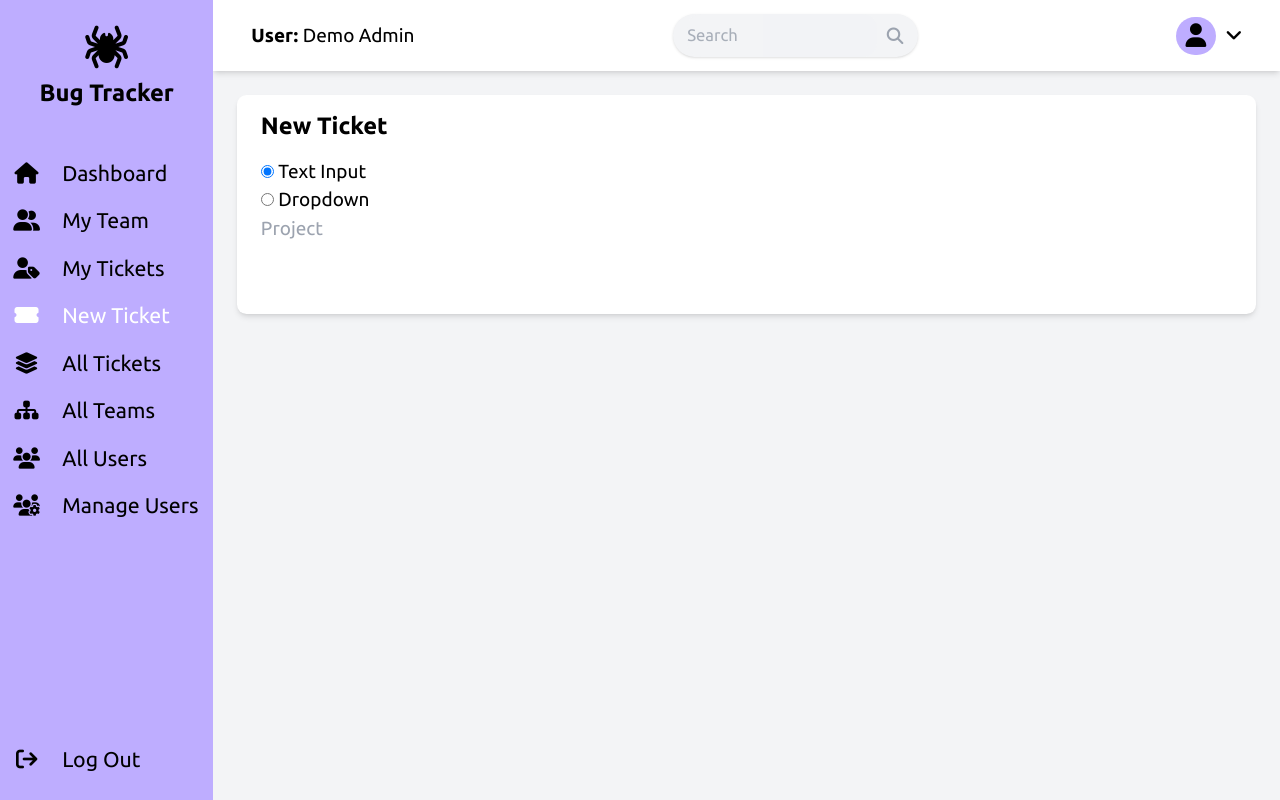
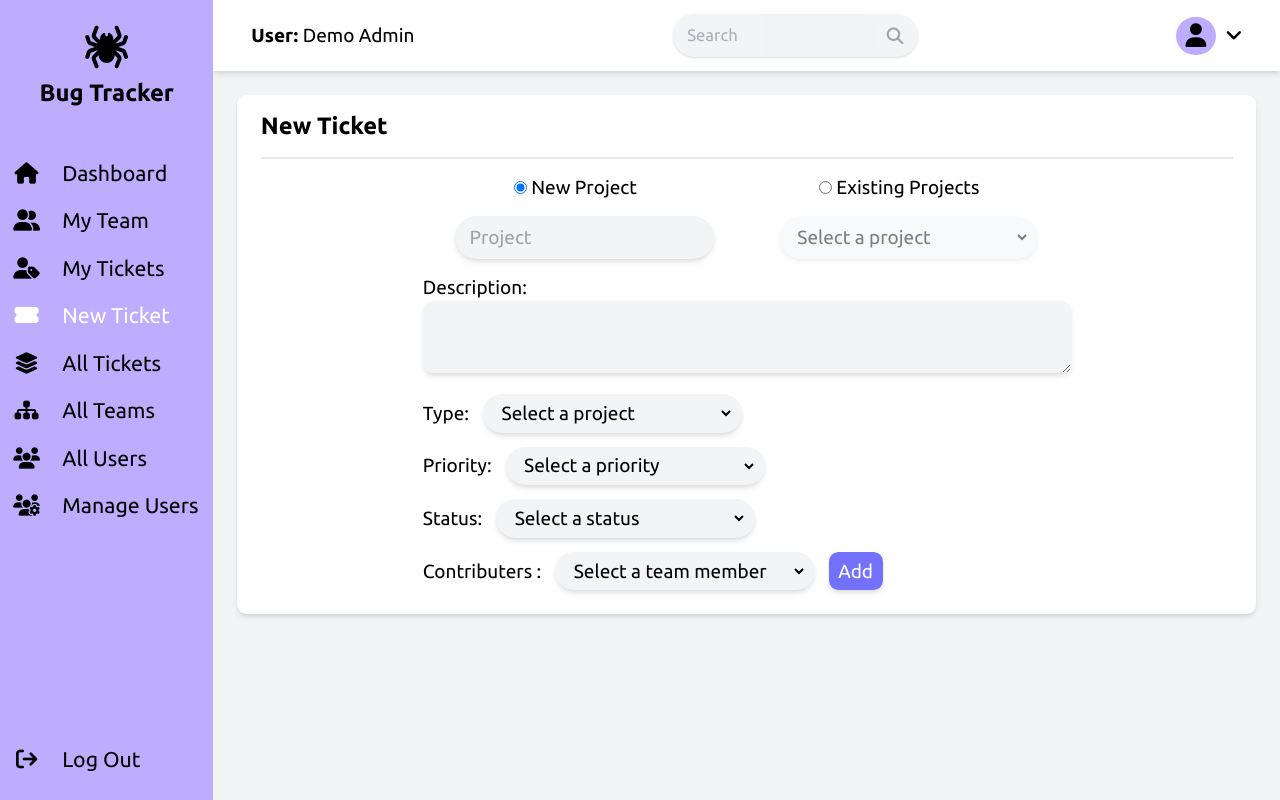
Before and after one commit to emrah-i/BugTracker, a React (Create React App) app in the folder frontend/: page /new-ticket in a window 1280 px wide. Built offline with nearby package versions, Linux system fonts and the light colour scheme.

Commit message:
Updating ticket

```diff
--- a/frontend/src/components/login.jsx
+++ b/frontend/src/components/login.jsx
@@ -7,10 +7,10 @@ function Login() {
                 <div className="flex flex-col justify-between items-center rounded-lg shadow-2xl w-1/3 h-1/2 text-main-color bg-sec-color p-5">
                     <form className="w-3/5 h-full flex flex-col justify-center gap-3 items-center">
                         <p className="text-3xl font-semibold">Login:</p>
-                        <input className="w-full rounded-lg p-1.5 text-black" type="text" name="username" placeholder="Username" />
-                        <input className="w-full rounded-lg p-1.5 text-black" type="password" name="password" placeholder="Password" />
+                        <input className="w-full rounded-full shadow-md py-1.5 px-3 text-black" type="text" name="username" placeholder="Username" />
+                        <input className="w-full rounded-full shadow-md p-1.5 px-3 text-black" type="password" name="password" placeholder="Password" />
                         <p className="w-full text-sm text-right mb-2"><a className="w-min hover:underline" href="/forgot-password">Forgot Password?</a></p>
-                        <button className="text-lg text-sec-color bg-main-color rounded-lg py-1 px-2 hover:rounded-xl duration-300" type="button">Login</button>
+                        <button className="text-lg text-sec-color shadow-md bg-main-color rounded-lg py-1 px-2 hover:rounded-xl duration-300" type="button">Login</button>
                     </form>
                     <div className="flex flex-col items-center">
                         <a>Don't have an account? <a className="underline" href="/sign-up">Sign Up</a></a>
--- a/frontend/src/components/new-ticket.jsx
+++ b/frontend/src/components/new-ticket.jsx
@@ -1,18 +1,101 @@
+import { useState } from "react"
 
 function NewTicket() {
-    return (<div className="bg-main-color mx-5 mt-5 py-3 px-5 shadow-md rounded-lg">
-                <form className="flex flex-col">
-                    <p className="heading">New Ticket</p>
+
+    const [ inputOption, setInputOption ] = useState('text')
+
+    const fakeProjectNames = [
+        "GreenThumb",
+        "ArtisanBreadClub",
+        "CodeCollab",
+        "FitTrack",
+        "MindSpa",
+        "BudgetMaster",
+        "PetRescue",
+        "QuickTutor",
+        "EcoTravel",
+        "HomeChef"
+    ];
+
+    const fakeTeam = [
+        "Alex Johnson",
+        "Chris Smith",
+        "Jamie Lee",
+        "Morgan Blake",
+        "Pat Taylor",
+        "Sam Rivera",
+        "Taylor Brown",
+        "Jordan Casey"
+      ]
+
+
+    return (<div className="bg-main-color mx-5 mt-5 pt-3 pb-5 px-5 shadow-md rounded-lg">
+                <p className="heading border-gray-200 border-solid border-b-2 pb-3">New Ticket</p>
+                <form className="flex flex-col gap-3 w-2/3 mx-auto">
                     {/* Allow choice between current projects and new projects */}
-                    <label>
-                    <input type="radio" name="inputType" value="text" checked onclick="toggleInputType('text')" /> Text Input
-                    </label>
-                    <label>
-                    <input type="radio" name="inputType" value="dropdown" onclick="toggleInputType('dropdown')" /> Dropdown
-                    </label>
-                    <input type="text" placeholder="Project"></input>
-                    <input type="text"></input>
-                    <input type="text"></input>
+                    <div className="flex justify-around">
+                        <label>
+                        <input type="radio" name="inputType" value="text" defaultChecked onClick={()=>setInputOption('text')} /> New Project
+                        </label>
+                        <label className="text-left">
+                        <input type="radio" name="inputType" value="dropdown" onClick={()=>setInputOption('dropdown')} /> Existing Projects
+                        </label>
+                    </div>
+                    <div className="flex justify-around">
+                        <input className="w-2/5 shadow-md py-1.5 px-3 text-black bg-gray-100 rounded-full disabled:opacity-50" disabled={!(inputOption === 'text')} type="text" placeholder="Project"></input>
+                        <select className="w-2/5 shadow-md py-1.5 pl-3 border-r-8 border-gray-100 text-black bg-gray-100 rounded-full disabled:opacity-50" disabled={(inputOption === 'text')} type="text" placeholder="Project">
+                            <option selected disabled >Select a project</option>
+                            {fakeProjectNames.map((element)=>{
+                                return <option>{element}</option>
+                            })}
+                        </select>
+                    </div>
+                    <div>
+                        <label>Description:</label>
+                        <textarea className="w-full shadow-md py-1.5 px-3 text-black bg-gray-100 rounded-lg" maxLength={1600} type="text"></textarea>
+                    </div>
+                    <div>
+                        <label className="mr-3">Type:</label>
+                        <select className="w-2/5 shadow-md py-1.5 pl-3 border-r-8 border-gray-100 text-black bg-gray-100 rounded-full disabled:opacity-50" type="text" placeholder="Project">
+                            <option selected disabled >Select a project</option>
+                            <option>Bug</option>
+                            <option>Feature Request</option>
+                            <option>Issue</option>
+                            <option>New Project</option>
+                        </select>
+                    </div>
+                    <div>
+                        <label className="mr-3">Priority:</label>
+                        <select className="w-2/5 shadow-md py-1.5 pl-3 border-r-8 border-gray-100 text-black bg-gray-100 rounded-full disabled:opacity-50" type="text" placeholder="Project">
+                            <option selected disabled >Select a priority</option>
+                            <option>Low</option>
+                            <option>Medium</option>
+                            <option>High</option>
+                            <option>Critical</option>
+                        </select>
+                    </div>
+                    <div>
+                        <label className="mr-3">Status:</label>
+                        <select className="w-2/5 shadow-md py-1.5 pl-3 border-r-8 border-gray-100 text-black bg-gray-100 rounded-full disabled:opacity-50" type="text" placeholder="Project">
+                            <option selected disabled >Select a status</option>
+                            <option>New Ticket</option>
+                            <option>In Development</option>
+                            <option>Code Review</option>
+                            <option>Testing</option>
+                            <option>Deployed</option>
+                            <option>Closed</option>
+                        </select>
+                    </div>
+                    <div>
+                        <label className="mr-3">Contributers :</label>
+                        <select className="w-2/5 mr-3 shadow-md py-1.5 pl-3 border-r-8 border-gray-100 text-black bg-gray-100 rounded-full disabled:opacity-50" type="text" placeholder="Project">
+                            <option selected disabled >Select a team member</option>
+                            {fakeTeam.map((element)=>{
+                                return <option>{element}</option>
+                            })}
+                        </select>
+                        <button className="shadow-md bg-sec-color text-main-color rounded-lg py-1 px-2 hover:rounded-xl duration-300" type="button">Add</button>
+                    </div>
                 </form>
             </div>)
 }
--- a/frontend/src/components/signup.jsx
+++ b/frontend/src/components/signup.jsx
@@ -7,12 +7,12 @@ function SignUp() {
                 <div className="flex flex-col justify-between items-center rounded-lg shadow-2xl w-1/3 h-4/6 text-main-color bg-sec-color p-5">
                     <form className="w-3/5 h-full flex flex-col justify-center gap-3 items-center">
                         <p className="text-3xl font-semibold">Sign Up:</p>
-                        <input className="w-full rounded-lg p-1.5 text-black" type="text" name="username" placeholder="Username" />
-                        <input className="w-full rounded-lg p-1.5 text-black" type="email" name="email" placeholder="Email" />
-                        <input className="w-full rounded-lg p-1.5 text-black" type="email" name="email" placeholder="Confirm Email" />
-                        <input className="w-full rounded-lg p-1.5 text-black" type="password" name="password" placeholder="Password" />
-                        <input className="w-full rounded-lg p-1.5 text-black mb-2" type="password" name="confirm" placeholder="Confirm Password" />
-                        <button className="text-lg text-sec-color bg-main-color rounded-lg py-1 px-2 hover:rounded-xl duration-300" type="button">Sign Up</button>
+                        <input className="signup-input" type="text" name="username" placeholder="Username" />
+                        <input className="signup-input" type="email" name="email" placeholder="Email" />
+                        <input className="signup-input" type="email" name="email" placeholder="Confirm Email" />
+                        <input className="signup-input" type="password" name="password" placeholder="Password" />
+                        <input className="signup-input mb-2" type="password" name="confirm" placeholder="Confirm Password" />
+                        <button className="text-lg text-sec-color shadow-md bg-main-color rounded-lg py-1 px-2 hover:rounded-xl duration-300" type="button">Sign Up</button>
                     </form>
                     <div className="flex flex-col items-center">
                         <a>Already have an account? <a className="underline" href="/login">Login</a></a>
--- a/frontend/src/index.css
+++ b/frontend/src/index.css
@@ -42,6 +42,10 @@ body {
   @apply absolute pointer-events-none top-2.5 -right-5 p-1 bg-black text-white text-xs flex z-10 bg-opacity-80 rounded-lg shadow-md;
 }
 
+.signup-input {
+  @apply w-full rounded-full text-black shadow-md py-1.5 px-3
+}
+
 .table-row-parent.active {
   @apply bg-gray-100;
 }
```
